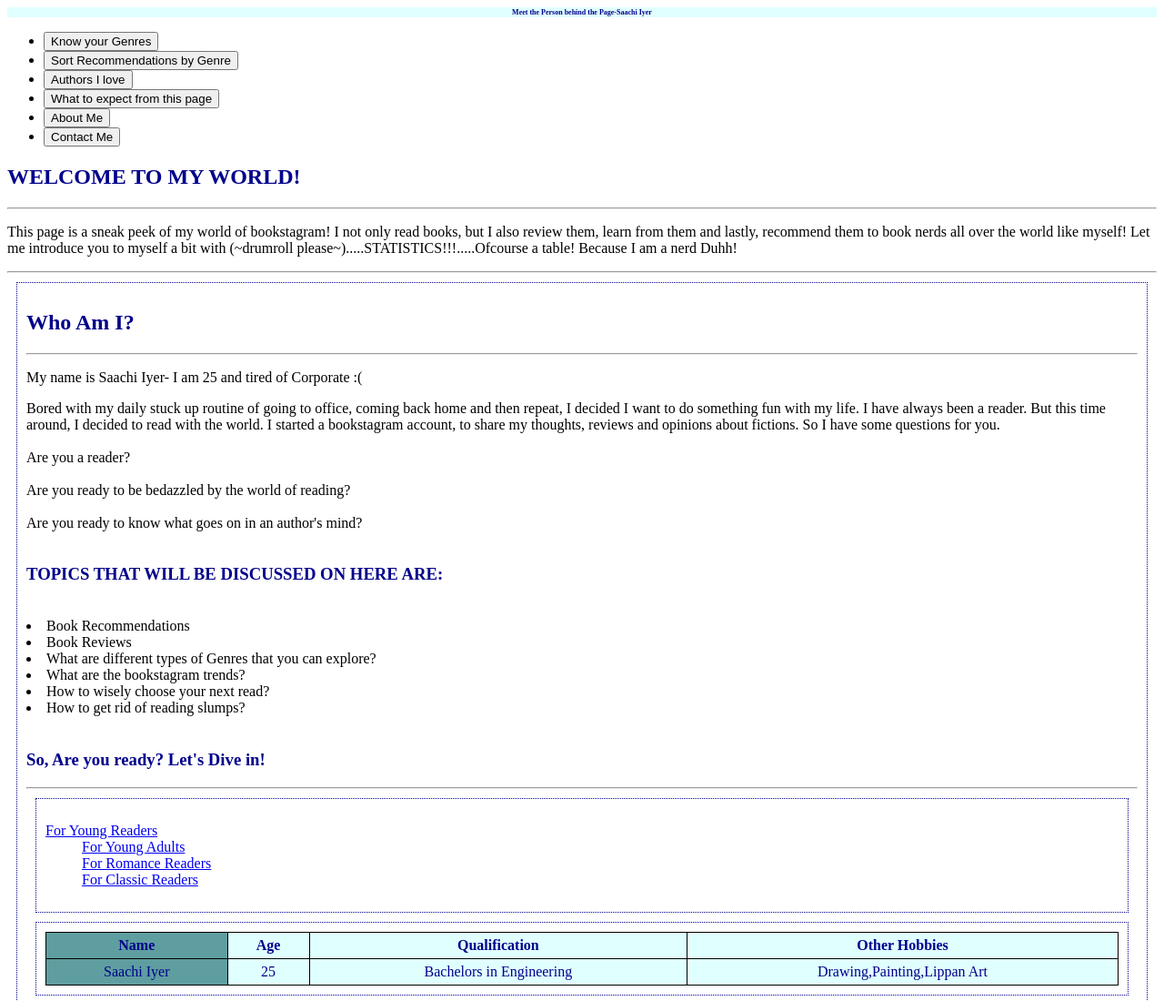
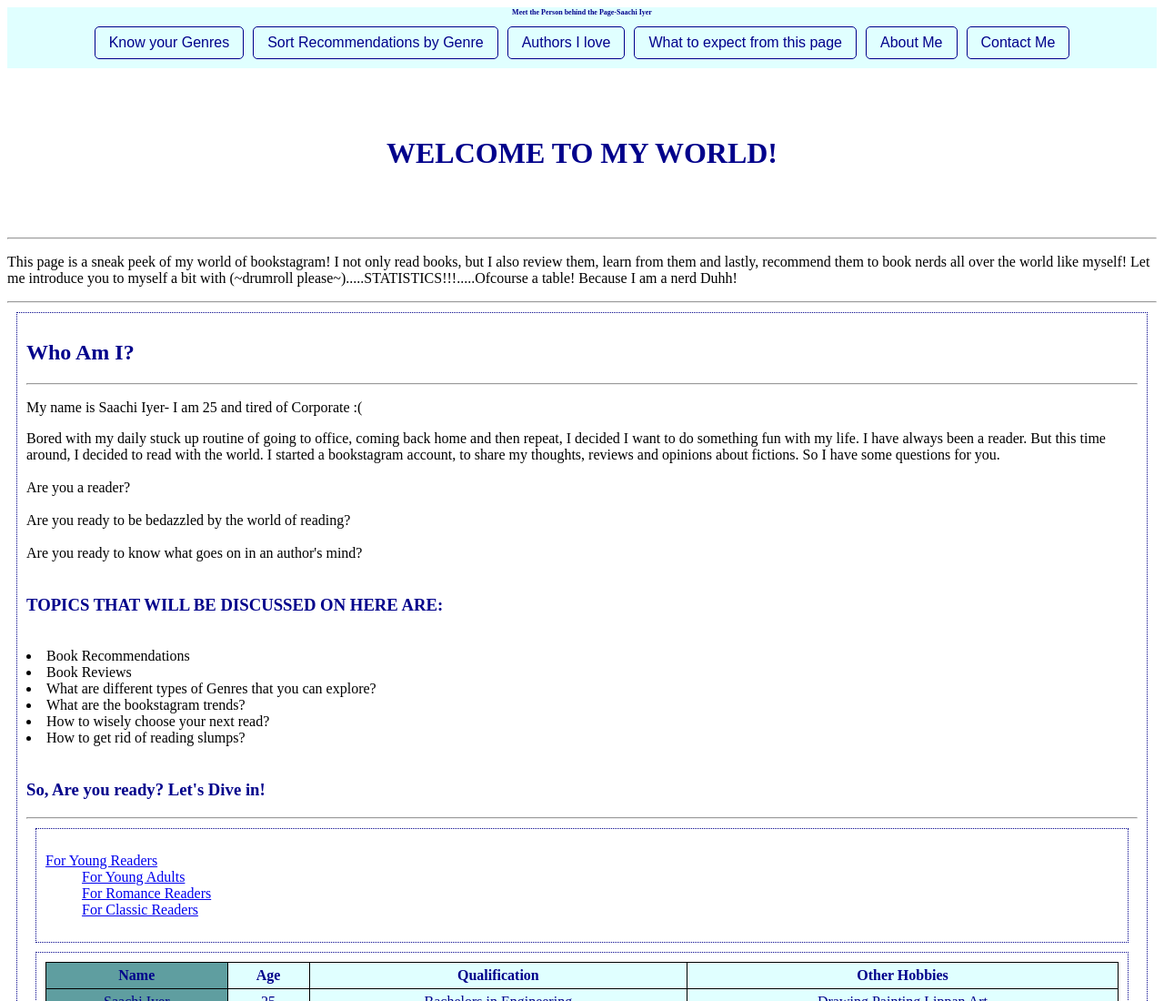
Before and after one commit to saachiiyer/Fictophiliac, a plain HTML site: page index.html in a window 1280 px wide. Shown: the top 1100 px of the page at 91% size. Drawn offline with Linux system fonts and the light colour scheme.

Commit message:
Update index.html

```diff
--- a/index.html
+++ b/index.html
@@ -5,6 +5,46 @@
     <meta charset="utf-8" />
     <title style="color:darkblue">Fictophiliac's World'</title>
     <style>
+        .navbar{
+            background-color:lightcyan;
+            padding: 10px 0;
+        }
+        .navbar ul{
+            list-style-type:none;/*Removed bullet points*/
+            margin:0;
+            padding:0;
+            display:flex;/*Arrange list items horizontal*/
+            justify-content:center;/*Made the text within the buttons to be centre aligned*/
+        }
+        .navbar li {
+            margin: 0 5px;
+        }
+        .navbar button{
+            background-color:transparent;
+            color:darkblue;
+            border: 1px solid darkblue;
+            padding: 8px 15px;
+            border-radius: 5px; /*Makes button corners round*/
+            cursor: pointer;
+            font-size:1em;
+        }
+        .navbar button:hover{
+            background-color:gray;/*changes colour of the button on hovering*/
+            color:lightcyan;
+        }
+        .navbar a{
+            text-decoration:none; /*Remove underline from links*/
+        }
+        h1{
+            display:block;
+            font-size: 2em;
+            margin-block-start:2.33em;
+            margin-block-end:2.33em;
+            margin-inline-start: 0px;
+            margin-inline-end:0px;
+            font-weight:bold;
+            text-align:center;
+        }
         .blue {
             color: darkblue
         }
```
